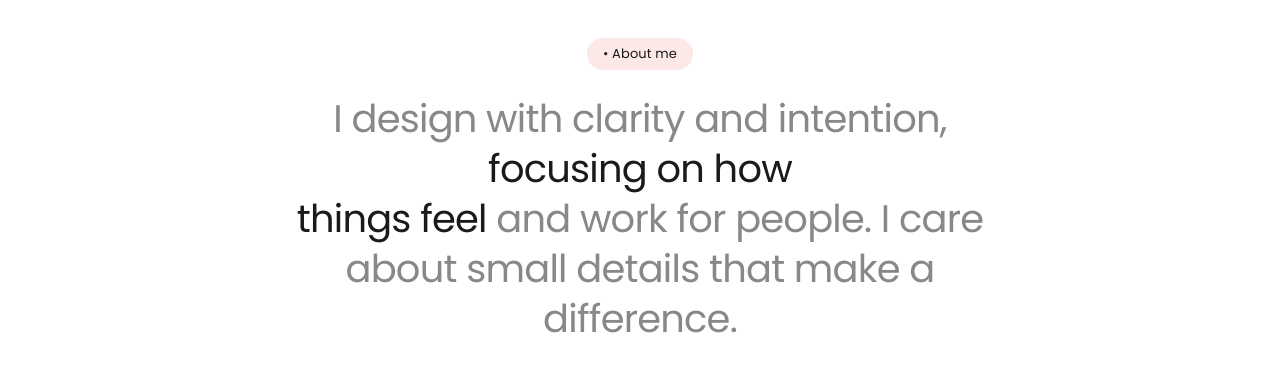
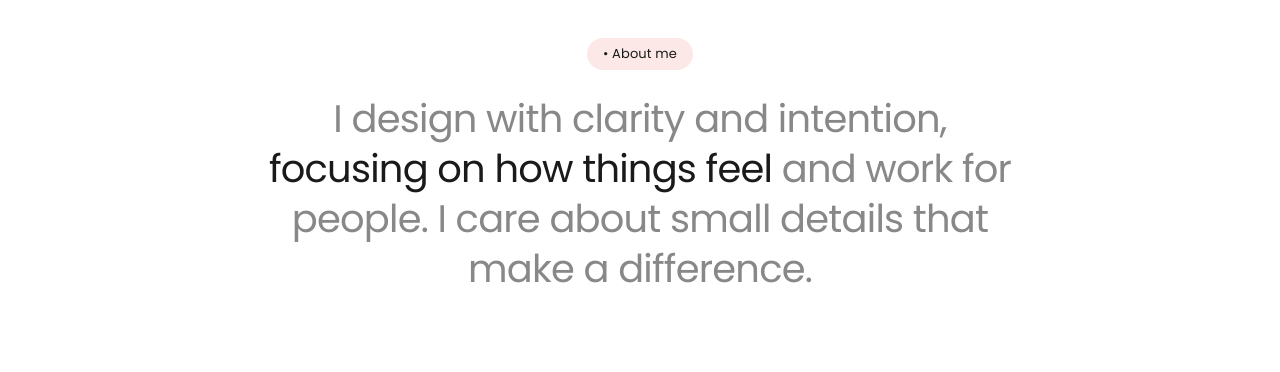
Before and after one commit to ronni210692/portfolio, a plain HTML site: page index.html in a window 1280 px wide. Shown: the part 822-1194 px from the top of the page. Drawn offline with Linux system fonts and the light colour scheme; a web font is replaced by a local one.

Commit message:
About: remove forced spans, let text wrap naturally for correct line breaks
The natural wrap at 40px in 780px container gives the correct 3-line desktop layout:
'I design with clarity and intention, focusing on how'
'things feel and work for people. I care about small'
'details that make a difference.'

Co-Authored-By: Claude Sonnet 4.6 <noreply@anthropic.com>

```diff
--- a/index.html
+++ b/index.html
@@ -74,11 +74,9 @@
 
       <span class="section-pill reveal">• About me</span>
 
-      <div class="about-text reveal reveal-delay-1">
-        <span class="about-line">I design with clarity and intention,</span>
-        <span class="about-line"><span class="highlight">focusing on how</span></span>
-        <span class="about-line"><span class="highlight">things feel</span> and work for people. I care about small details that make a difference.</span>
-      </div>
+      <p class="about-text reveal reveal-delay-1">
+        I design with clarity and intention, <span class="highlight">focusing on how things feel</span> and work for people. I care about small details that make a difference.
+      </p>
 
     </div>
   </section>
--- a/style.css
+++ b/style.css
@@ -338,9 +338,6 @@ body {
 .reveal-delay-1 { transition-delay: 0.15s; }
 .reveal-delay-2 { transition-delay: 0.30s; }
 
-/* Desktop line breaks — each about-line is a block on desktop */
-.about-line { display: block; }
-
 /* Mobile-only line breaks (hidden on desktop) */
 .br-mobile { display: none; }
 
@@ -457,8 +454,6 @@ body {
   /* Show mobile-only line breaks */
   .br-mobile { display: block; }
 
-  /* Mobile: about-lines flow as inline text (no forced breaks) */
-  .about-line { display: inline; }
 
   /* ── About: reduce gap, tighter line-height ── */
   .about {
```
